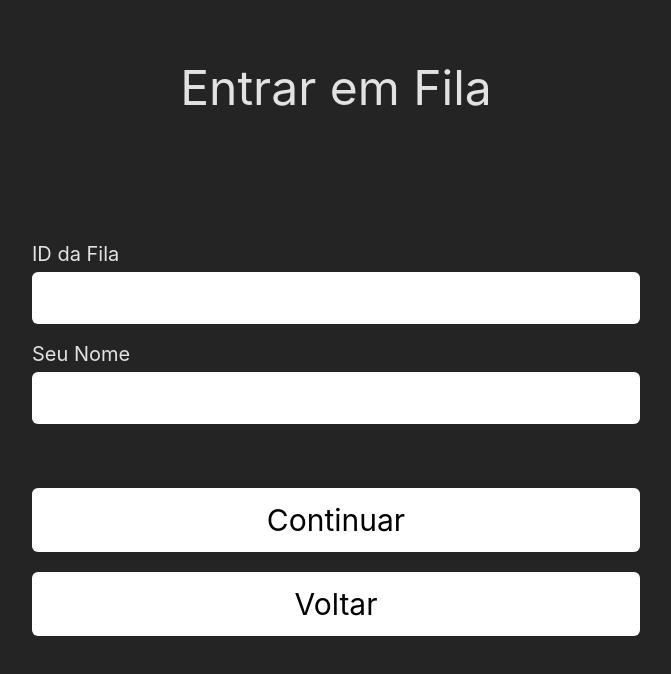
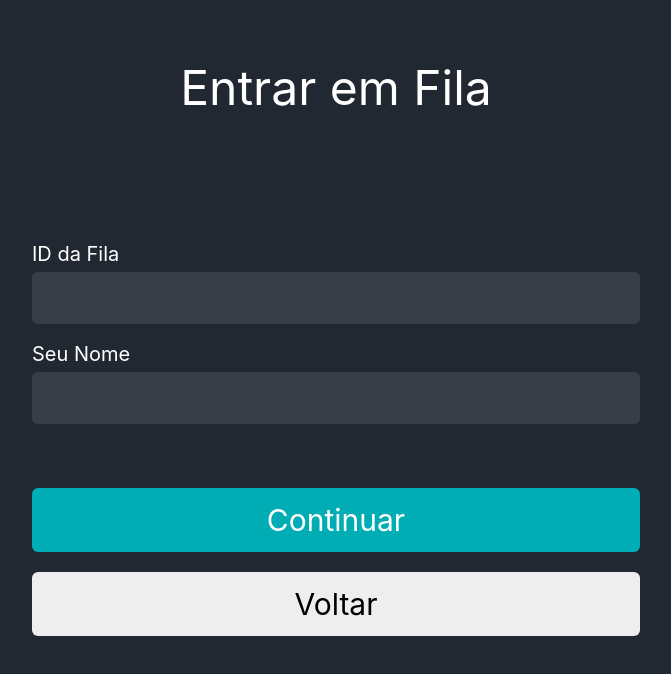
Before and after one commit to aknoss/me-fila, a React (Vite) app in the folder client/: page /join in a window 1280 px wide. Shown: the top 674 px of the page, without its empty margins (304-975 px from the left). Built offline with nearby package versions, Linux system fonts and the light colour scheme; no server answers.

Commit message:
feat: update color pallete

```diff
--- a/client/src/components/Button.tsx
+++ b/client/src/components/Button.tsx
@@ -3,12 +3,27 @@ import Spinner from "../assets/spinner.svg"
 
 type ButtonProps = React.ButtonHTMLAttributes<HTMLButtonElement> & {
   isLoading?: boolean
+  variant?: "primary" | "secondary"
 }
 
-export function Button({ isLoading, ...rest }: ButtonProps) {
+export function Button({
+  isLoading,
+  variant = "primary",
+  ...rest
+}: ButtonProps) {
+  const styles =
+    variant === "primary"
+      ? "bg-primary text-white hover:bg-primary/90 active:bg-primary/80"
+      : "bg-secondary text-black hover:bg-secondary/80 active:bg-secondary/70"
+
   if (isLoading) {
     return (
-      <div className="bg-white rounded-md h-16 flex items-center justify-center">
+      <div
+        className={clsx(
+          "rounded-md h-16 flex items-center justify-center",
+          styles
+        )}
+      >
         <img src={Spinner} width={36} />
       </div>
     )
@@ -17,8 +32,9 @@ export function Button({ isLoading, ...rest }: ButtonProps) {
   return (
     <button
       className={clsx(
-        "text-black text-center text-3xl cursor-pointer w-full",
-        "bg-white rounded-md hover:bg-gray-200 active:bg-gray-300 h-16 flex items-center justify-center"
+        "text-center text-3xl cursor-pointer w-full",
+        "rounded-md h-16 flex items-center justify-center",
+        styles
       )}
       {...rest}
     />
--- a/client/src/components/ButtonLink.tsx
+++ b/client/src/components/ButtonLink.tsx
@@ -3,12 +3,29 @@ import Spinner from "../assets/spinner.svg"
 import { Link } from "react-router"
 import type { LinkProps } from "react-router"
 
-type ButtonLinkProps = LinkProps & { isLoading?: boolean }
+type ButtonLinkProps = LinkProps & {
+  isLoading?: boolean
+  variant?: "primary" | "secondary"
+}
 
-export function ButtonLink({ isLoading, ...rest }: ButtonLinkProps) {
+export function ButtonLink({
+  isLoading,
+  variant = "primary",
+  ...rest
+}: ButtonLinkProps) {
+  const styles =
+    variant === "primary"
+      ? "bg-primary text-white hover:bg-primary/90 active:bg-primary/80"
+      : "bg-secondary text-black hover:bg-secondary/80 active:bg-secondary/70"
+
   if (isLoading) {
     return (
-      <div className="bg-white rounded-md h-16 flex items-center justify-center">
+      <div
+        className={clsx(
+          "rounded-md h-16 flex items-center justify-center",
+          styles
+        )}
+      >
         <img src={Spinner} width={36} />
       </div>
     )
@@ -17,8 +34,9 @@ export function ButtonLink({ isLoading, ...rest }: ButtonLinkProps) {
   return (
     <Link
       className={clsx(
-        "text-black text-center text-3xl cursor-pointer w-full",
-        "bg-white rounded-md hover:bg-gray-200 active:bg-gray-300 h-16 flex items-center justify-center"
+        "text-center text-3xl cursor-pointer w-full",
+        "rounded-md h-16 flex items-center justify-center",
+        styles
       )}
       {...rest}
     />
--- a/client/src/components/Input.tsx
+++ b/client/src/components/Input.tsx
@@ -14,7 +14,7 @@ export function Input({ label, isError, errorMessage, id, ...rest }: Props) {
       </label>
       <input
         id={id}
-        className="bg-white text-3xl text-black px-3 py-2 mt-1 rounded-md w-full"
+        className="bg-section text-3xl text-white px-3 py-2 mt-1 rounded-md w-full"
         {...rest}
       />
       {isError && errorMessage && (
--- a/client/src/index.css
+++ b/client/src/index.css
@@ -1,13 +1,20 @@
 @import "tailwindcss";
+
+@theme {
+  --color-background: #222831;
+  --color-section: #393e46;
+  --color-primary: #00adb5;
+  --color-secondary: #eeeeee;
+}
 
 :root {
   font-family: Inter, system-ui, Avenir, Helvetica, Arial, sans-serif;
   line-height: 1.5;
   font-weight: 400;
 
-  color-scheme: light dark;
-  color: rgba(255, 255, 255, 0.87);
-  background-color: #242424;
+  color-scheme: dark;
+  color: #ffffff;
+  background-color: var(--color-background);
 
   font-synthesis: none;
   text-rendering: optimizeLegibility;
--- a/client/src/pages/home.tsx
+++ b/client/src/pages/home.tsx
@@ -18,7 +18,9 @@ export function HomePage() {
       <h1 className="text-6xl">Me Fila</h1>
       <ButtonGroup>
         <ButtonLink to={ROUTES.JOIN}>Entrar em Fila</ButtonLink>
-        <ButtonLink to={ROUTES.HOST}>Criar Fila</ButtonLink>
+        <ButtonLink to={ROUTES.HOST} variant="secondary">
+          Criar Fila
+        </ButtonLink>
       </ButtonGroup>
     </Wrapper>
   )
--- a/client/src/pages/host/HostForm.tsx
+++ b/client/src/pages/host/HostForm.tsx
@@ -57,7 +57,9 @@ export function HostForm() {
           <Button type="submit" isLoading={isPending}>
             Continuar
           </Button>
-          <ButtonLink to={ROUTES.HOME}>Voltar</ButtonLink>
+          <ButtonLink to={ROUTES.HOME} variant="secondary">
+            Voltar
+          </ButtonLink>
           {isError && (
             <ErrorMessage>
               Algo deu errado. Por favor tente novamente
--- a/client/src/pages/host/HostSession.tsx
+++ b/client/src/pages/host/HostSession.tsx
@@ -16,15 +16,15 @@ const ROOM_REFETCH_INTERVAL = 3000
 export function HostSession() {
   const { accessToken, role, roomId, logout } = useAuth()
 
-  const { data: usersData, isError: isGetUsersError, refetch: refetchUsers } = useGetRoomUsersQuery(
-    roomId!,
-    accessToken!,
-    {
-      queryKey: [],
-      refetchInterval: ROOM_REFETCH_INTERVAL,
-      refetchIntervalInBackground: false,
-    }
-  )
+  const {
+    data: usersData,
+    isError: isGetUsersError,
+    refetch: refetchUsers,
+  } = useGetRoomUsersQuery(roomId!, accessToken!, {
+    queryKey: [],
+    refetchInterval: ROOM_REFETCH_INTERVAL,
+    refetchIntervalInBackground: false,
+  })
 
   const { mutate: removeUser } = useRemoveUserFromRoomMutation({
     onSuccess: () => refetchUsers(),
@@ -56,7 +56,11 @@ export function HostSession() {
   return (
     <Wrapper>
       Id da fila: {roomId}
-      <Button onClick={handleDeleteQueue} isLoading={isDeleteRoomPending}>
+      <Button
+        onClick={handleDeleteQueue}
+        isLoading={isDeleteRoomPending}
+        variant="secondary"
+      >
         Deletar Fila
       </Button>
       {usersData ? (
@@ -64,7 +68,7 @@ export function HostSession() {
           usersData.data.users.map((item) => (
             <div
               key={item.id}
-              className="flex items-center justify-between w-64 bg-[#1a1a1a] px-4 rounded-lg"
+              className="flex items-center justify-between w-64 bg-section px-4 rounded-lg"
             >
               <p>{item.name}</p>
               <button
--- a/client/src/pages/join/JoinForm.tsx
+++ b/client/src/pages/join/JoinForm.tsx
@@ -92,7 +92,9 @@ export function JoinForm() {
           >
             Continuar
           </Button>
-          <ButtonLink to={ROUTES.HOME}>Voltar</ButtonLink>
+          <ButtonLink to={ROUTES.HOME} variant="secondary">
+            Voltar
+          </ButtonLink>
           {(createUserMutateIsError || joinRoomMutateIsError) && (
             <ErrorMessage>
               Algo deu errado. Por favor tente novamente
```
